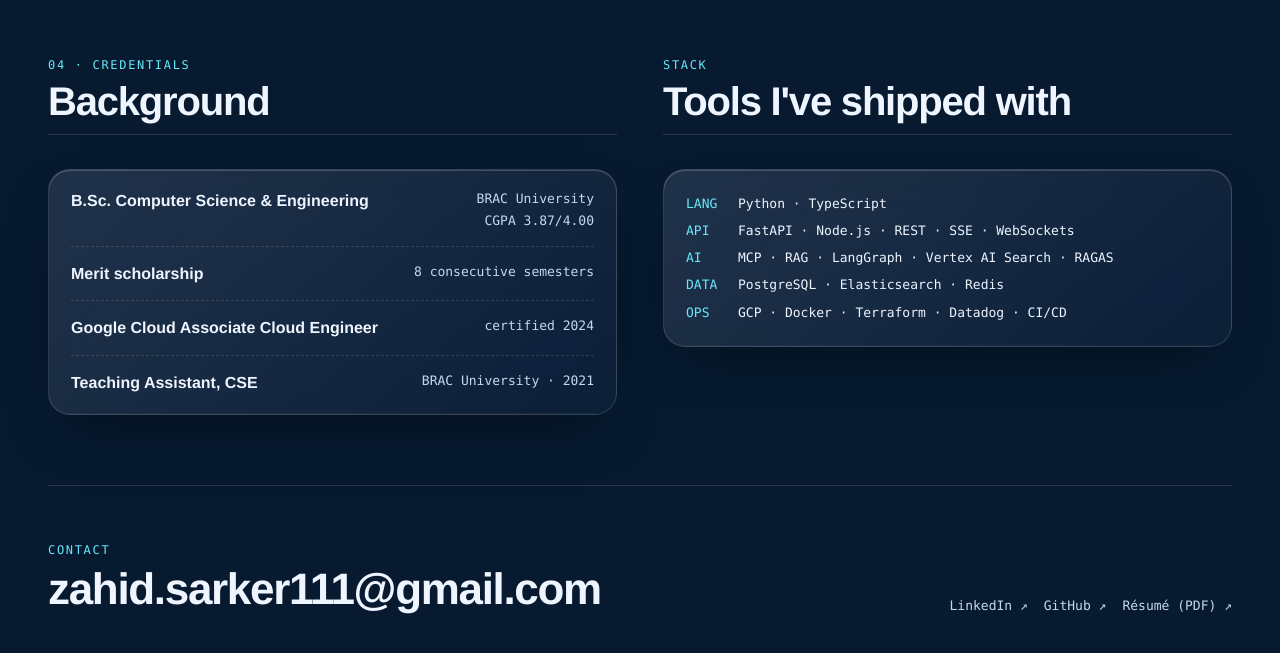
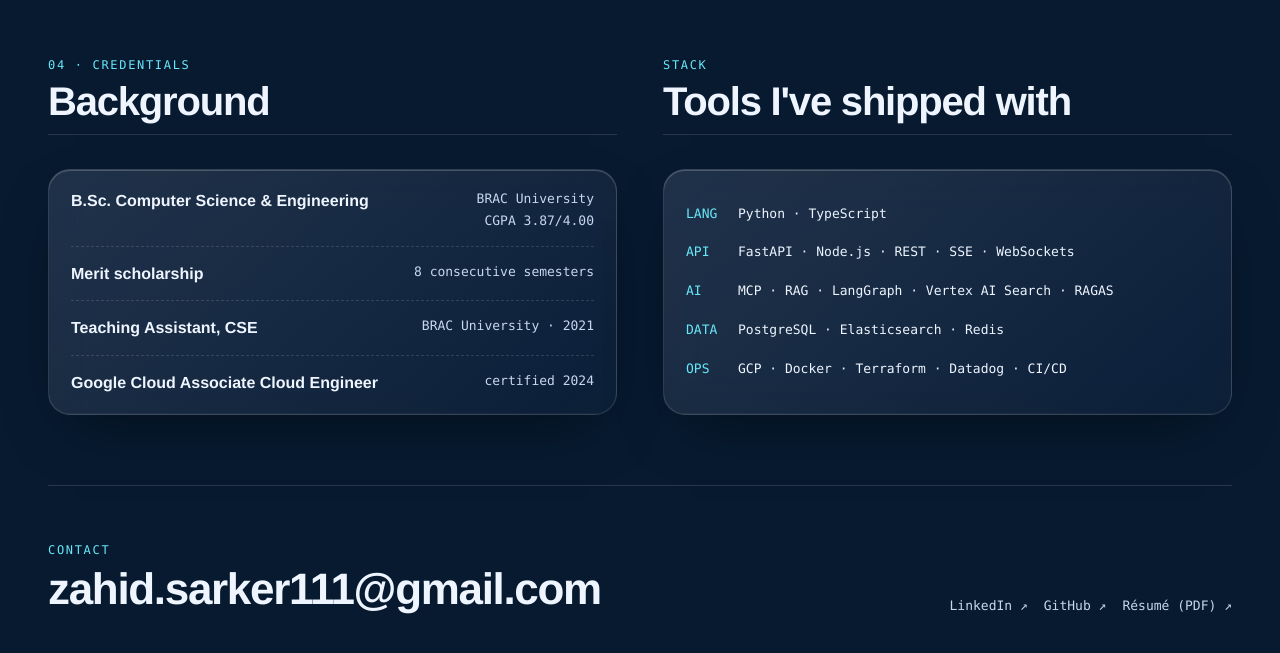
Before and after one commit to Zahid-Sarker-7/zahid-sarker-7.github.io, a plain HTML site: page index.html in a window 1280 px wide. Shown: the part 4056-4709 px from the top of the page. Drawn offline with Linux system fonts and the light colour scheme.

Commit message:
move the GCP cert to the bottom and give the background and stack cards equal height with aligned rows

```diff
--- a/index.html
+++ b/index.html
@@ -247,19 +247,19 @@
     <ul class="list glass">
       <li><b>B.Sc. Computer Science &amp; Engineering</b><span>BRAC University<br>CGPA 3.87/4.00</span></li>
       <li><b>Merit scholarship</b><span>8 consecutive semesters</span></li>
+      <li><b>Teaching Assistant, CSE</b><span>BRAC University · 2021</span></li>
       <li><b>Google Cloud Associate Cloud Engineer</b><span>certified 2024</span></li>
-      <li><b>Teaching Assistant, CSE</b><span>BRAC University · 2021</span></li>
     </ul>
   </div>
   <div class="rv">
     <div class="sec"><h2><small>Stack</small>Tools I've shipped with</h2></div>
-    <p class="legend glass">
-      <span>LANG</span>Python · TypeScript<br>
-      <span>API</span>FastAPI · Node.js · REST · SSE · WebSockets<br>
-      <span>AI</span>MCP · RAG · LangGraph · Vertex AI Search · RAGAS<br>
-      <span>DATA</span>PostgreSQL · Elasticsearch · Redis<br>
-      <span>OPS</span>GCP · Docker · Terraform · Datadog · CI/CD
-    </p>
+    <div class="legend glass">
+      <div><span>LANG</span>Python · TypeScript</div>
+      <div><span>API</span>FastAPI · Node.js · REST · SSE · WebSockets</div>
+      <div><span>AI</span>MCP · RAG · LangGraph · Vertex AI Search · RAGAS</div>
+      <div><span>DATA</span>PostgreSQL · Elasticsearch · Redis</div>
+      <div><span>OPS</span>GCP · Docker · Terraform · Datadog · CI/CD</div>
+    </div>
   </div>
 </section>
 </main>
--- a/site.css
+++ b/site.css
@@ -233,8 +233,11 @@ section{padding:100px 0 30px}
 
 /* credentials */
 .creds{display:grid;grid-template-columns:1fr 1fr;gap:46px;padding-bottom:70px}
+.creds>div{display:flex;flex-direction:column}
+.creds .list.glass,.creds .legend{flex:1;display:flex;flex-direction:column;justify-content:space-evenly}
 .legend{font:13px var(--mono);padding:20px 22px;line-height:2.1}
-.legend span{color:var(--acc);display:inline-block;width:52px}
+.legend>div{display:grid;grid-template-columns:52px 1fr;line-height:1.6;padding:4px 0}
+.legend span{color:var(--acc)}
 .list{list-style:none;padding:0}
 .list li{padding:14px 0;border-bottom:1px dashed var(--line);display:flex;justify-content:space-between;gap:16px}
 .list li b{font-weight:600}
```
